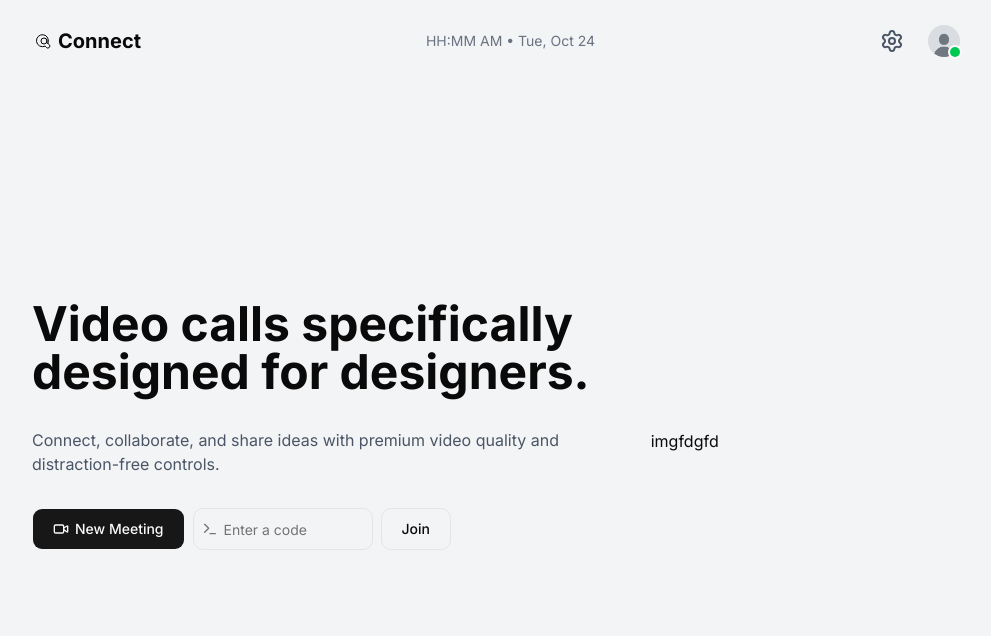
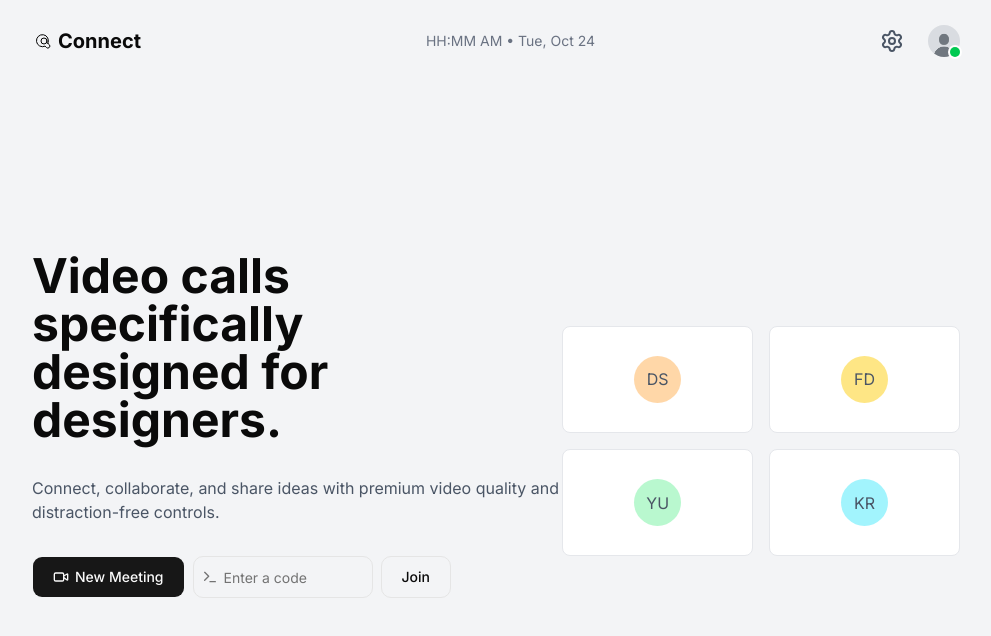
Before and after one commit to kostikkd/meetclone, a Next.js app: page / in a window 1280 px wide. Shown: the top 636 px of the page, without its empty margins (144-1135 px from the left). Built offline with nearby package versions, Linux system fonts and the light colour scheme.

Commit message:
add an meet template on main page

```diff
--- a/src/components/MainPage.tsx
+++ b/src/components/MainPage.tsx
@@ -9,7 +9,7 @@ function Main() {
     return (
         <Container>
             <main className="min-h-[calc(100vh-82px)] flex items-center">
-                <div className="flex-2">
+                <div className="flex-4">
                     <div>
                         <h2 className="text-5xl font-bold pb-8">Video calls specifically <br />designed for designers.</h2>
                         <h4 className="text-md text-gray-600 pb-8">Connect, collaborate, and share ideas with premium video quality and <br />distraction-free controls.</h4>
@@ -33,11 +33,24 @@ function Main() {
                                 <Link href="/meeting-code">Join</Link>
                             </Button>
                         </div>
+                    </div>
+                </div>
+                <div className="hidden xl:block flex-3">
+                    <div className="grid grid-rows-2 grid-cols-2 gap-4">
+                        <div className="w-full max-w-full aspect-video rounded-md bg-white border border-gray-200 flex justify-center items-center">
+                            <div className="w-1/4 aspect-square rounded-full bg-orange-200 flex justify-center items-center text-gray-600">DS</div>
+                        </div>
+                         <div className="w-full max-w-full aspect-video rounded-md bg-white border border-gray-200 flex justify-center items-center">
+                            <div className="w-1/4 aspect-square rounded-full bg-amber-200 flex justify-center items-center text-gray-600">FD</div>
+                        </div>
+                         <div className="w-full max-w-full aspect-video rounded-md bg-white border border-gray-200 flex justify-center items-center">
+                            <div className="w-1/4 aspect-square rounded-full bg-green-200 flex justify-center items-center text-gray-600">YU</div>
+                        </div>
+                         <div className="w-full max-w-full aspect-video rounded-md bg-white border border-gray-200 flex justify-center items-center">
+                            <div className="w-1/4 aspect-square rounded-full bg-cyan-200 flex justify-center items-center text-gray-600">KR</div>
+                        </div>
 
                     </div>
-                </div>
-                <div className="hidden lg:block flex-1">
-                    imgfdgfd
                 </div>
             </main>
         </Container>
```
